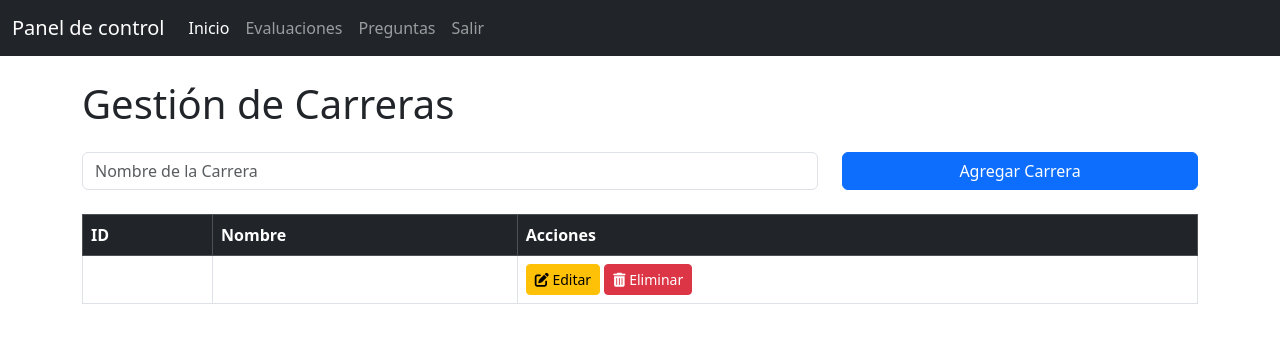
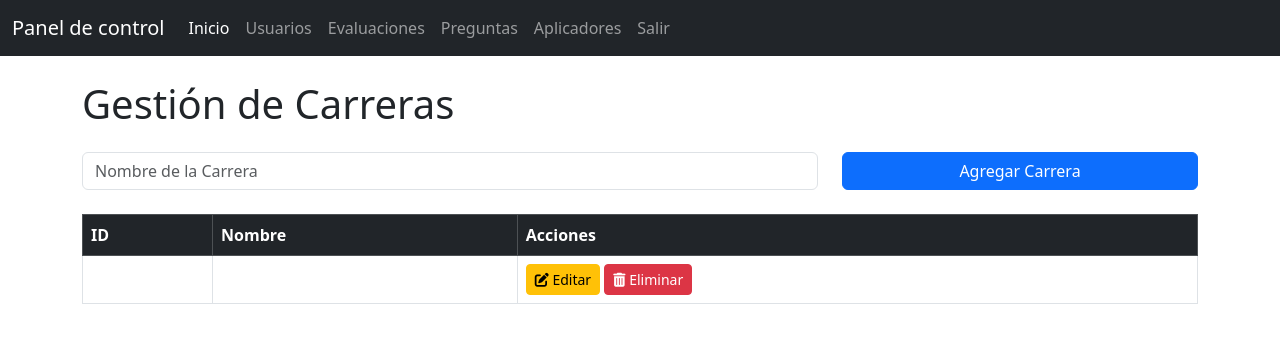
Before and after one commit to SamMG7/exaVocacional, a PHP site: page /ingreso/admin/carrera.php in a window 1280 px wide. Shown: the top 343 px of the page. Run offline with PHP 8.4, Linux system fonts and the light colour scheme; tables that the repository leaves empty or names only in its code hold one stand-in row (values such as "Sample post"); data that the repository does not hold is empty.

Commit message:
Update carrera.php

```diff
--- a/ingreso/admin/carrera.php
+++ b/ingreso/admin/carrera.php
@@ -84,9 +84,11 @@ if (isset($_GET['delete'])) {
             </button>
             <div class="collapse navbar-collapse" id="navbarsExample03">
                 <ul class="navbar-nav me-auto mb-2 mb-sm-0">
-                    <li class="nav-item"><a class="nav-link active" href="#">Inicio</a></li>
+                    <li class="nav-item"><a class="nav-link active" href="header.php">Inicio</a></li>
+                    <li class="nav-item"><a class="nav-link" href="usuarios.php">Usuarios</a></li>
                     <li class="nav-item"><a class="nav-link" href="evaluaciones.php">Evaluaciones</a></li>
                     <li class="nav-item"><a class="nav-link" href="Preguntas.php">Preguntas</a></li>
+                    <li class="nav-item"><a class="nav-link" href="aplicadores.php">Aplicadores</a></li>
                     <li class="nav-item"><a class="nav-link" href="salir.php">Salir</a></li>
                 </ul>
             </div>
```
